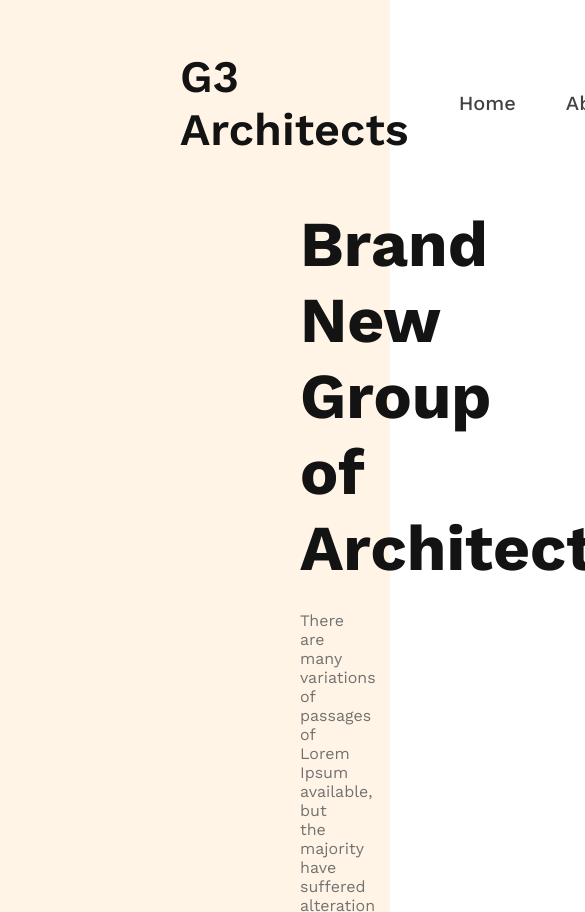
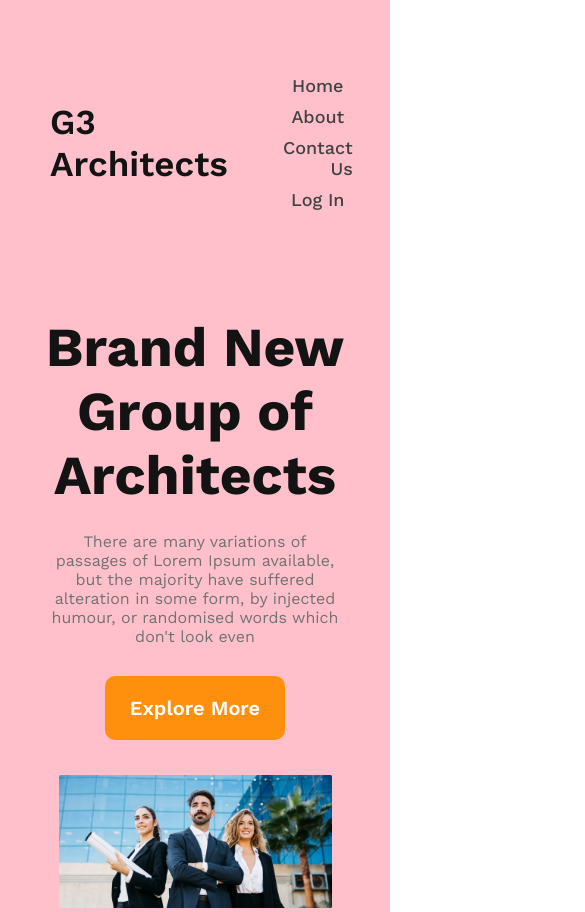
Before and after one commit to rifatjayed/G3-Architects, a plain HTML site: page index.html in a window 390 px wide. Shown: the top 912 px of the page, 585 px wide, since content can reach past the window. Drawn offline with nearby package versions, Linux system fonts and the light colour scheme.

Commit message:
banner responsive done

```diff
--- a/style.css
+++ b/style.css
@@ -95,3 +95,100 @@ nav .logo h1 {
   margin-right: auto;
   width: 70%;
 }
+
+
+
+
+
+
+
+
+
+
+
+
+
+
+
+
+
+
+/* Media Queries */
+
+/* Mobile device */
+
+@media screen and (max-width:576px){
+    .btn{
+        margin-bottom: 35px;
+    }
+    header {
+        background: pink;
+        padding: 20px 0;
+
+    }
+    nav {
+        display: flex;
+        align-items: center;
+        justify-content: space-between;
+        padding: 50px;
+
+    }
+
+    nav .logo h1 {
+        color: #131313;
+        font-weight: 600;
+        font-size: 35px;
+    }
+
+
+    .main-menu ul {
+        display: flex;
+        flex-direction: column;
+
+
+    }
+    .main-menu ul li{
+        display: flex;
+       text-align: right;
+       padding: 5px;
+
+
+    }
+
+    .main-menu ul li a {
+font-weight: 500;
+        font-size: 18px;
+    }
+
+
+
+    .banner{
+
+        padding: 0;
+
+
+    }
+
+    .banner-title {
+        margin-top: 50px;
+        color: #131313;
+        font-weight: 700;
+        font-size: 55px;
+
+    }
+
+    .banner-description {
+        padding: 0 50px;
+        font-weight: 400;
+        font-size: 16px;
+    }
+
+
+
+    .banner-section img{
+      display: block;
+      margin-left: auto;
+      margin-right: auto;
+      width: 70%;
+    }
+}
```
